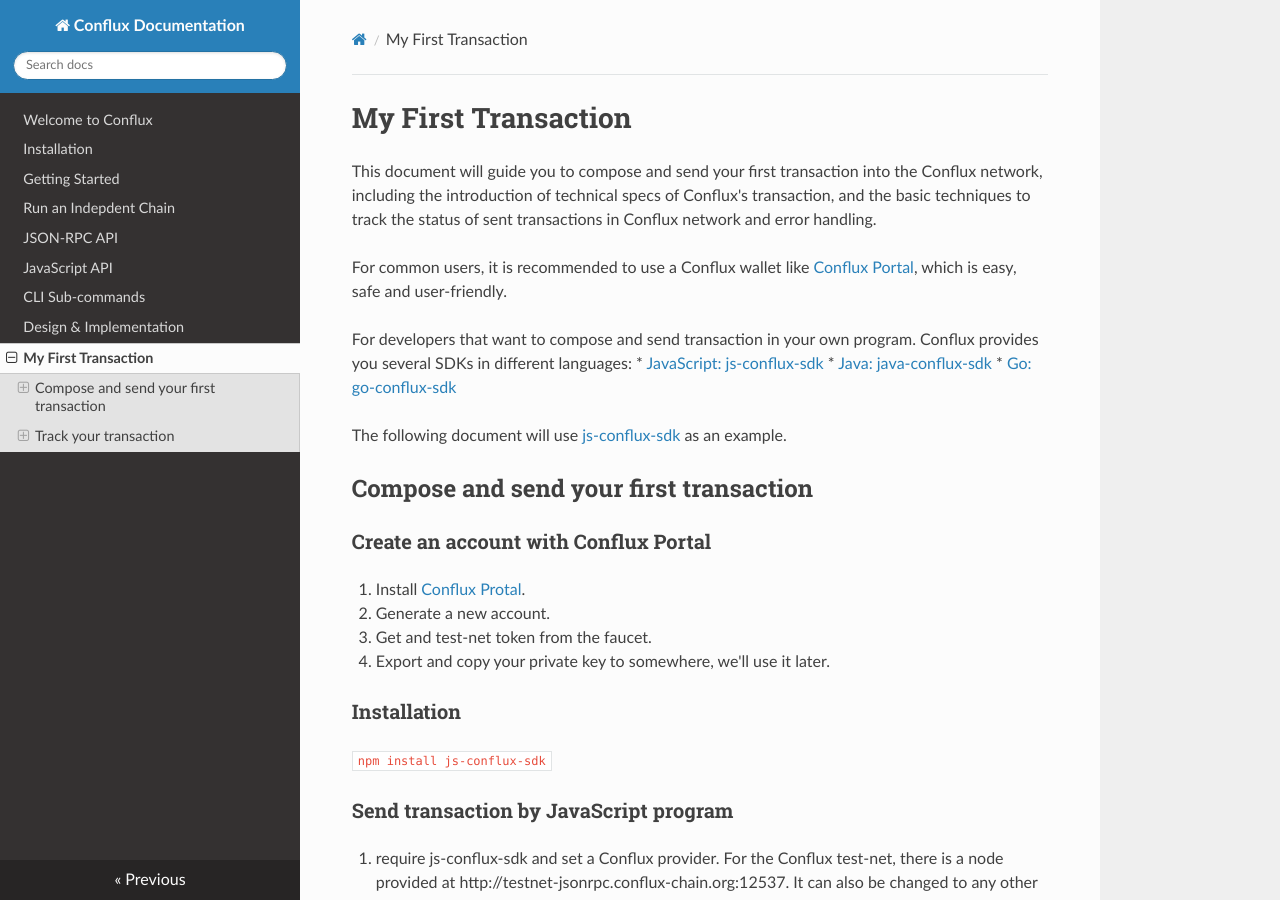
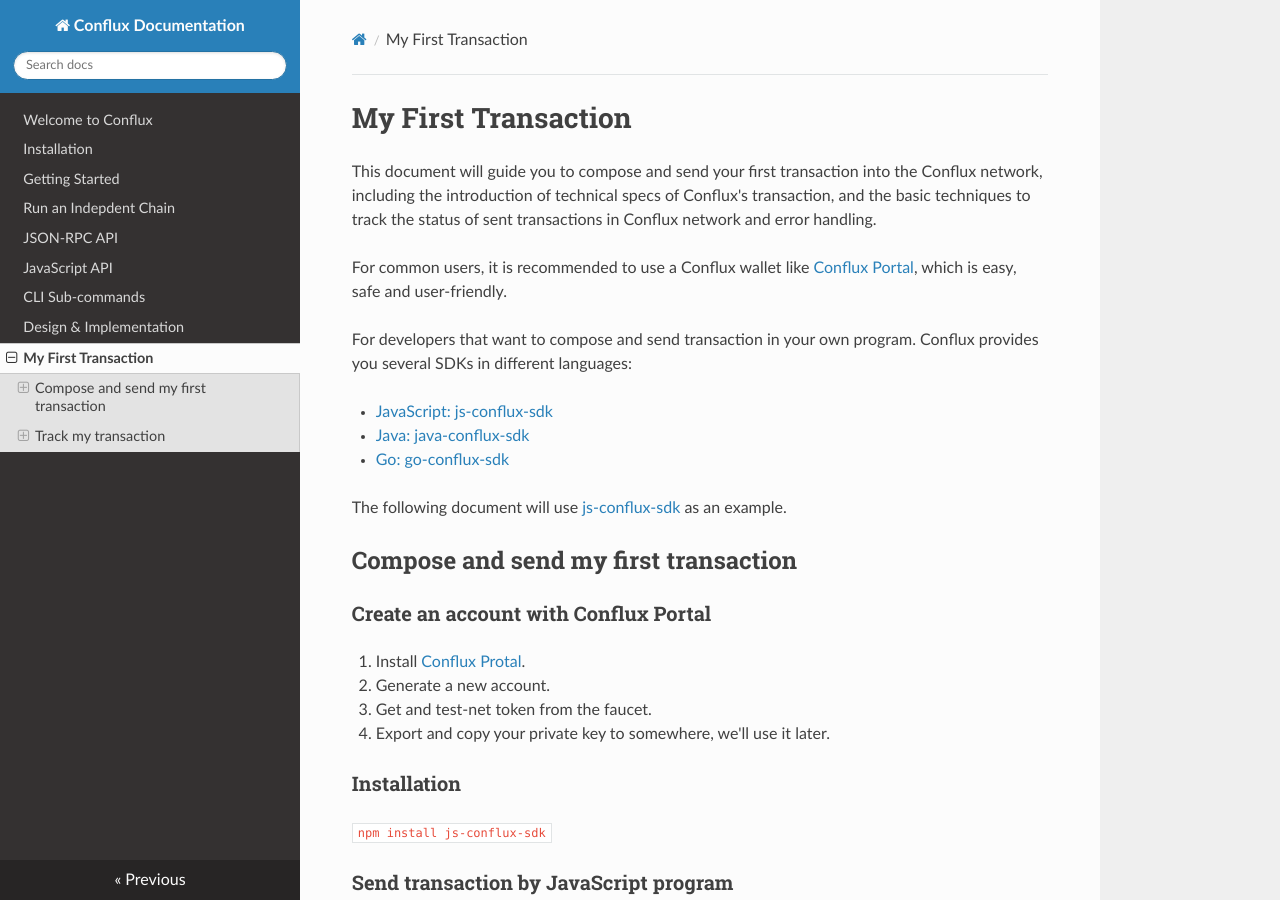
Before and after one commit to Conflux-Chain/conflux-doc, an MkDocs documentation site: the page built from docs/send_transaction.md, in a window 1280 px wide and 900 px high. Built offline with MkDocs 1.6.1, drawn with Linux system fonts in a browser that asks for light colours; nearby versions of some CDN libraries; some of the changed lines change nothing that is shown; some of the changed text lies outside the part shown.

Commit message:
fix typo

````diff
--- a/docs/send_transaction.md
+++ b/docs/send_transaction.md
@@ -5,13 +5,14 @@
 For common users, it is recommended to use a Conflux wallet like [Conflux Portal](https://github.com/Conflux-Chain/conflux-portal), which is easy, safe and user-friendly.
 
 For developers that want to compose and send transaction in your own program. Conflux provides you several SDKs in different languages:
+
 * [JavaScript: js-conflux-sdk](https://github.com/Conflux-Chain/js-conflux-sdk)
 * [Java: java-conflux-sdk](https://github.com/Conflux-Chain/java-conflux-sdk)
 * [Go: go-conflux-sdk](https://github.com/Conflux-Chain/go-conflux-sdk)
 
 The following document will use [js-conflux-sdk](https://github.com/Conflux-Chain/js-conflux-sdk) as an example.
 
-## Compose and send your first transaction
+## Compose and send my first transaction
 
 ### Create an account with Conflux Portal
 
@@ -29,7 +30,7 @@
 
 ### Send transaction by JavaScript program
 
-1. require js-conflux-sdk and set a Conflux provider. For the Conflux test-net, there is a node provided at http://testnet-jsonrpc.conflux-chain.org:12537. It can also be changed to any other Conflux nodes, even the one set on your own.
+* require js-conflux-sdk and set a Conflux provider. For the Conflux test-net, there is a node provided at http://testnet-jsonrpc.conflux-chain.org:12537. It can also be changed to any other Conflux nodes, even the one set on your own.
 
 ```javascript
 const { Conflux, util } = require('js-conflux-sdk');
@@ -42,7 +43,7 @@
 });
 ```
 
-2. paste your private key into the program
+* paste your private key into the program
 
 ```javascript
 const PRIVATE_KEY = 'Your Private Key';
@@ -51,18 +52,18 @@
 const receiver = '0xa70ddf9b9750c575db453eea6a041f4c8536785a'
 ```
 
-3. Compose your transaction, here are the fields could be filled with:
+* Compose your transaction, here are the fields could be filled with:
 
-* **nonce**: optional, the nonce of a transaction to keep the order of your sending transactions, starting with some random large number and increase one by one. If missing, the result of cfx_getNextNonce will be automatically filled in and it works for general scenarios. Some cases, like sending a lot of transactions in a short period. It's recommended to maintain the nonce on your own.
-* **gasPrice**: optional, the price in Drip that you would like to pay for each gas consumed. If missing, the result of cfx_gasPrice will be automatically filled in, which is the median of recent transactions.
-* **gas**: optional, the max gas you would like to use in the transaction. After the end of transaction processing, the unused gas will be refunded if used_gas >= gas * 0.75. If missing, the result of cfx_estimateGasAndCollateral will be automatically filled in and it works for general scenarios.
-* **to**: the receiver of the transaction, could be a personal account(start with 1) or contract(start with 8). Leave a null here to deploy a contract.
-* **value**: the value (in Drip) to be transferred.
-* **storageLimit**: optional, he max storage (in Byte) you would like to collateralize in the transaction. If missing, the result of cfx_estimateGasAndCollateral will be automatically filled in and it works for general senarios.transactions.
-* **epochHeight**: optional, a transaction is can be verified only in epochs in the range [epochHeight - 10000, epochHeight + 10000], so it's  a timeout mechanism. If missing, the result of cfx_epochNumber will be automatically filled in and it works for general scenarios.
-* **data**: optional, it's either an attached message of a transaction or a function signature of a contract call. If missing, a null will be filled into it.
-* **chainId**: optional, it used for dealing with a hard fork or preventing a transaction replay attack. If missing, 0 will be filled into it.
-* **from**: The sender account(with private key) to sign the transaction.
+	* **nonce**: optional, the nonce of a transaction to keep the order of your sending transactions, starting with some random large number and increase one by one. If missing, the result of cfx_getNextNonce will be automatically filled in and it works for general scenarios. Some cases, like sending a lot of transactions in a short period. It's recommended to maintain the nonce on your own.
+	* **gasPrice**: optional, the price in Drip that you would like to pay for each gas consumed. If missing, the result of cfx_gasPrice will be automatically filled in, which is the median of recent transactions.
+	* **gas**: optional, the max gas you would like to use in the transaction. After the end of transaction processing, the unused gas will be refunded if used_gas >= gas * 0.75. If missing, the result of cfx_estimateGasAndCollateral will be automatically filled in and it works for general scenarios.
+	* **to**: the receiver of the transaction, could be a personal account(start with 1) or contract(start with 8). Leave a null here to deploy a contract.
+	* **value**: the value (in Drip) to be transferred.
+	* **storageLimit**: optional, he max storage (in Byte) you would like to collateralize in the transaction. If missing, the result of cfx_estimateGasAndCollateral will be automatically filled in and it works for general senarios.transactions.
+	* **epochHeight**: optional, a transaction is can be verified only in epochs in the range [epochHeight - 10000, epochHeight + 10000], so it's  a timeout mechanism. If missing, the result of cfx_epochNumber will be automatically filled in and it works for general scenarios.
+	* **data**: optional, it's either an attached message of a transaction or a function signature of a contract call. If missing, a null will be filled into it.
+	* **chainId**: optional, it used for dealing with a hard fork or preventing a transaction replay attack. If missing, 0 will be filled into it.
+	* **from**: The sender account(with private key) to sign the transaction.
 
 ```javascript
 let txParams = {
@@ -78,7 +79,7 @@
 };
 ```
 
-4. Send it away by ```cfx.sendTransaction``` and get the returned transaction hash, then you can view the transaction details by searching the hash on [Conflux Scan](http://confluxscan.io/).
+* Send it away by ```cfx.sendTransaction``` and get the returned transaction hash, then you can view the transaction details by searching the hash on [Conflux Scan](http://confluxscan.io/).
 
 ```javascript
 async function main() {
@@ -89,15 +90,15 @@
 main().catch(e => console.error(e));
 ```
 
-## Track your transaction
+## Track my transaction
 
-After sending, the transaction could be several different states:
+After sending, the transaction could be in several different states:
 
 ### 1. rejected by RPC provider immediately
 
 After the provider got the cfx_sendRawTransaction RPC call, it will try to do the basic verification and insert it into the transaction pool. If there an obvious error of the transaction, e.t.c, RLP decoding error, signature verification error, it will be rejected immediately. Otherwise, it will be inserted into the transaction pool and start to wait to be mined, and the RPC will return a transaction hash.
 
-### 2. stuck in the transaction pool
+### 2. got stucked in the transaction pool
 
 However, the transaction hash you got doesn't mean it's successfully executed. Conflux transaction will store as much verified transactions in the pool as possible, even the transactions whose nonce doesn' match expected one or the balance is not enough to pay the ```gas * gasPrice + value```.
 
````
